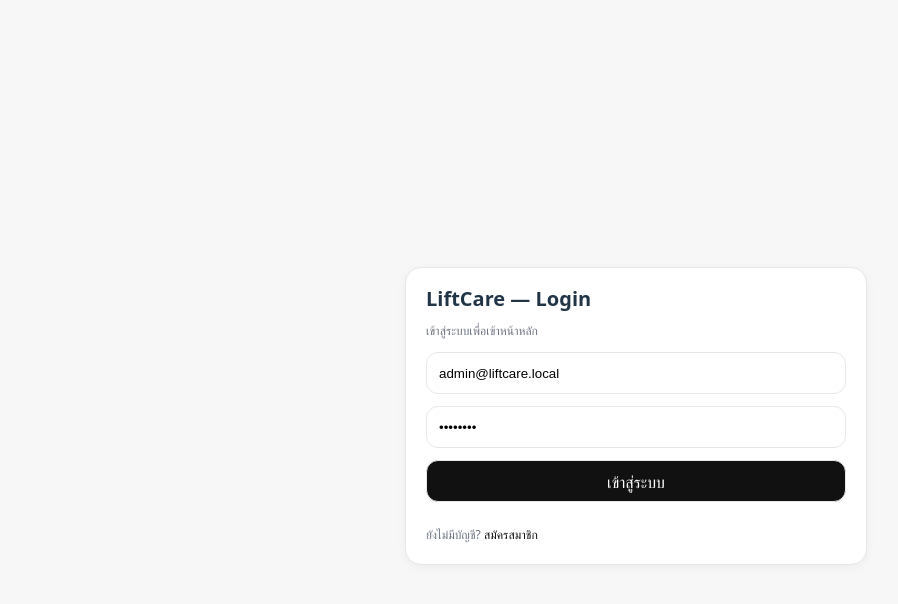
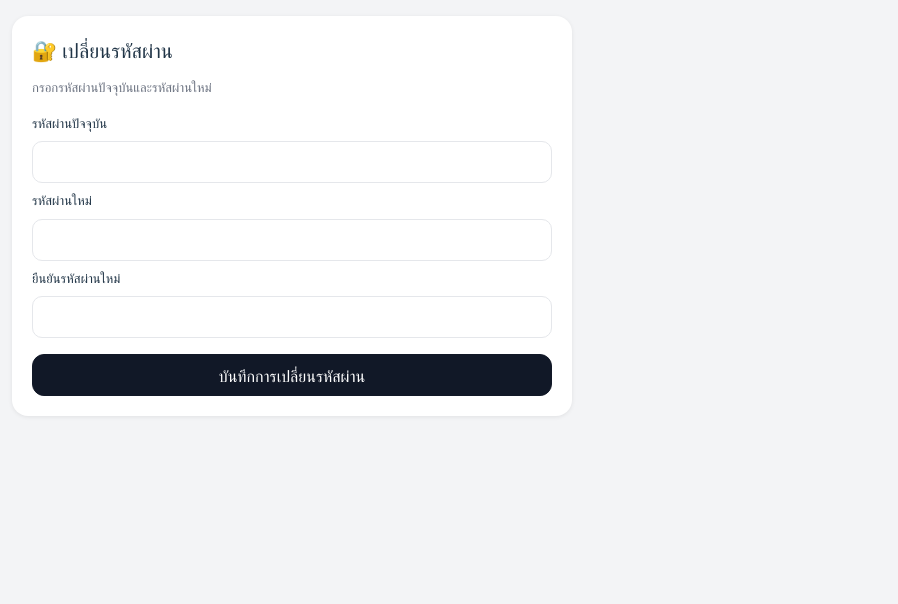
Before and after one commit to parinya935/CSI400, a React (Vite) app in the folder liftcare-frontend/: page /settings/password in a window 1280 px wide. Before the commit this address led to /login. Shown: the top 604 px of the page, without its empty margins (4-902 px from the left). Built offline with nearby package versions, Linux system fonts and the light colour scheme; no server answers.

Commit message:
dark theme

```diff
--- a/liftcare-frontend/src/App.jsx
+++ b/liftcare-frontend/src/App.jsx
@@ -2,7 +2,9 @@
 import { AuthProvider, RequireAuth } from "./auth";
 import Login from "./pages/Login.jsx";
 import Register from "./pages/register.jsx";
-import Main from "./pages/Main.jsx";
+import Main from "./pages/main.jsx";
+import AccountPage from "./pages/AccountPage.jsx";
+import ChangePasswordPage from "./pages/ChangePasswordPage.jsx";
 
 export default function App() {
   return (
@@ -20,6 +22,8 @@
             }
           />
           <Route path="*" element={<Navigate to="/" replace />} />
+          <Route path="/settings/account" element={<AccountPage />} />
+          <Route path="/settings/password" element={<ChangePasswordPage />} />
         </Routes>
       </BrowserRouter>
     </AuthProvider>
--- a/liftcare-frontend/src/components/AlertsSection.jsx
+++ b/liftcare-frontend/src/components/AlertsSection.jsx
@@ -1,7 +1,8 @@
 // src/components/AlertsSection.jsx
 export default function AlertsSection({ alerts }) {
   return (
-    <section style={styles.section}>
+    <section className="lift-card"
+    style={styles.section}>
       <h2 style={styles.sectionTitle}>แจ้งเตือนลิฟต์</h2>
       {alerts.length === 0 ? (
         <p style={styles.muted}>ยังไม่มีแจ้งเตือน</p>
--- a/liftcare-frontend/src/components/ElevatorsSection.jsx
+++ b/liftcare-frontend/src/components/ElevatorsSection.jsx
@@ -1,7 +1,8 @@
 // src/components/ElevatorsSection.jsx
 export default function ElevatorsSection({ elevators }) {
   return (
-    <section style={styles.section}>
+    <section className="lift-card"
+    style={styles.section}>
       <h2 style={styles.sectionTitle}>สถานะลิฟต์</h2>
       {elevators.length === 0 ? (
         <p style={styles.muted}>ยังไม่มีข้อมูลลิฟต์</p>
--- a/liftcare-frontend/src/components/LayoutTopbar.jsx
+++ b/liftcare-frontend/src/components/LayoutTopbar.jsx
@@ -1,5 +1,6 @@
 // src/components/LayoutTopbar.jsx
-import { useState } from "react";
+import { useState, useEffect } from "react";
+import { useNavigate } from "react-router-dom";
 
 // SVG ระฆัง
 function BellIcon({ size = 24 }) {
@@ -34,14 +35,11 @@
       strokeLinejoin="round"
       style={{ display: "block" }}
     >
-      {/* วงล้อฟันเฟืองกลาง */}
       <circle cx="12" cy="12" r="3" />
-      {/* ฟันเฟืองรอบนอก (แนว Heroicons/Feather style) */}
       <path d="M19.4 15a1.65 1.65 0 00.33 1.82l.06.06a2 2 0 01-2.83 2.83l-.06-.06a1.65 1.65 0 00-1.82-.33 1.65 1.65 0 00-1 1.51V21a2 2 0 01-4 0v-.09A1.65 1.65 0 009 19.4a1.65 1.65 0 00-1.82.33l-.06.06a2 2 0 01-2.83-2.83l.06-.06A1.65 1.65 0 004.6 15a1.65 1.65 0 00-1.51-1H3a2 2 0 010-4h.09A1.65 1.65 0 004.6 9a1.65 1.65 0 00-.33-1.82l-.06-.06a2 2 0 012.83-2.83l.06.06A1.65 1.65 0 009 4.6 1.65 1.65 0 0010.51 3.1H11a2 2 0 012 0h.09A1.65 1.65 0 0015 4.6a1.65 1.65 0 001.82-.33l.06-.06a2 2 0 012.83 2.83l-.06.06A1.65 1.65 0 0019.4 9c.33.31.6.73.6 1.2v.09c0 .47-.27.89-.6 1.71z" />
     </svg>
   );
 }
-
 
 export default function LayoutTopbar({
   user,
@@ -50,9 +48,29 @@
   notifications = [],
   onMarkRead = () => {},
 }) {
+  const nav = useNavigate();
   const [openNoti, setOpenNoti] = useState(false);
   const [openSettings, setOpenSettings] = useState(false);
   const [hover, setHover] = useState(false);
+  const [theme, setTheme] = useState("light");
+
+  // โหลดธีมจาก localStorage ตอนเริ่ม
+  useEffect(() => {
+    const saved = localStorage.getItem("theme") || "light";
+    setTheme(saved);
+    document.body.setAttribute("data-theme", saved);
+  }, []);
+
+  // เวลา theme เปลี่ยน ให้เซฟ + set ที่ body
+  useEffect(() => {
+    localStorage.setItem("theme", theme);
+    document.body.setAttribute("data-theme", theme);
+  }, [theme]);
+
+  // ฟังก์ชันสลับธีม
+  function toggleTheme() {
+    setTheme((prev) => (prev === "light" ? "dark" : "light"));
+  }
 
   const unread = notifications.filter((n) => !n.is_read).length;
 
@@ -100,7 +118,7 @@
           )}
         </div>
 
-        {/* โปรไฟล์ + ปุ่มตั้งค่า (dropdown) */}
+        {/* โปรไฟล์ + ปุ่มตั้งค่า */}
         <div style={styles.profileWrap}>
           <div style={styles.avatar}>{initial}</div>
 
@@ -113,33 +131,56 @@
             <button
               style={styles.settingsIconBtn}
               onClick={() => setOpenSettings(!openSettings)}
+              onMouseEnter={() => setHover(true)}
+              onMouseLeave={() => setHover(false)}
             >
               <SettingsIcon size={20} />
             </button>
 
             {openSettings && (
               <div style={styles.settingsDropdown}>
-      <div style={styles.menuItem}>👤 ข้อมูลบัญชี</div>
-      <div style={styles.menuItem}>🔐 เปลี่ยนรหัสผ่าน</div>
-      <div style={styles.menuItem}>🎨 ธีม / โหมดมืด</div>
-      <div style={styles.menuItem}>🔔 การแจ้งเตือน</div>
+                <div
+                  style={styles.menuItem}
+                  onClick={() => {
+                    nav("/settings/account");
+                    setOpenSettings(false);
+                  }}
+                >
+                  👤 ข้อมูลบัญชี
+                </div>
+                <div
+                  style={styles.menuItem}
+                  onClick={() => {
+                    nav("/settings/password");
+                    setOpenSettings(false);
+                  }}
+                >
+                  🔐 เปลี่ยนรหัสผ่าน
+                </div>
+                <div
+                  style={styles.menuItem}
+                  onClick={() => {
+                    toggleTheme();
+                    // ไม่ปิด dropdown จะได้เห็นสถานะเปลี่ยนทันที
+                  }}
+                >
+                  {theme === "light" ? "🌙 เปิดโหมดมืด" : "☀️ เปิดโหมดสว่าง"}
+                </div>
+
                 <hr style={styles.hr} />
-      <div style={styles.menuItemDanger} onClick={onLogout}>
+                <div
+                  style={styles.menuItemDanger}
+                  onClick={() => {
+                    setOpenSettings(false);
+                    onLogout();
+                  }}
+                >
                   🚪 ออกจากระบบ
                 </div>
               </div>
             )}
           </div>
-
         </div>
-
-        {/* ปุ่ม Logout เผื่ออยากแยกจากเมนูด้านบน */}
-        {/* ถ้าใช้ออกจากระบบใน dropdown แล้ว ไม่อยากซ้ำ ตัดปุ่มนี้ออกได้ */}
-        {/*
-        <button style={styles.logout} onClick={onLogout}>
-          ออกจากระบบ
-        </button>
-        */}
       </div>
     </header>
   );
@@ -214,7 +255,6 @@
   }),
   body: { fontSize: 12, color: "#6b7280", margin: "4px 0 0" },
 
-  // โปรไฟล์ + ตั้งค่า
   profileWrap: {
     display: "flex",
     alignItems: "center",
@@ -255,7 +295,6 @@
     overflow: "hidden",
   },
 
-  // dropdown ตั้งค่า
   settingsWrap: {
     position: "relative",
   },
@@ -263,7 +302,7 @@
     width: 32,
     height: 32,
     marginLeft: 6,
-  marginRight: 8,    // <-- เพิ่มตรงนี้
+    marginRight: 8,
     display: "flex",
     alignItems: "center",
     justifyContent: "center",
@@ -277,22 +316,11 @@
     transition: "background 0.2s ease, transform 0.1s ease",
   },
 
-
-  settingsIconBtnFocus: {
-    outline: "none",
-    boxShadow: "none",
-  },
-
-  settingsIconBtnHover: {
-    background: "#f3f4f6",
-    transform: "scale(1.05)",
-  },
-
   settingsDropdown: {
     position: "absolute",
     top: 36,
     right: 0,
-    width: 180,
+    width: 200,
     background: "#fff",
     borderRadius: 10,
     padding: "8px 0",
--- a/liftcare-frontend/src/components/SummaryCards.jsx
+++ b/liftcare-frontend/src/components/SummaryCards.jsx
@@ -1,7 +1,8 @@
 // src/components/SummaryCards.jsx
 export default function SummaryCards({ summary }) {
   return (
-    <section style={styles.section}>
+    <section className="lift-card"
+    style={styles.section}>
       <h2 style={styles.sectionTitle}>ภาพรวมระบบ</h2>
       <div style={styles.cardsRow}>
         <div style={styles.card}>
--- a/liftcare-frontend/src/components/TicketsSection.jsx
+++ b/liftcare-frontend/src/components/TicketsSection.jsx
@@ -1,7 +1,8 @@
 // src/components/TicketsSection.jsx
 export default function TicketsSection({ tickets, onOpenCreate }) {
   return (
-    <section style={styles.section}>
+    <section className="lift-card"
+    style={styles.section}>
       <div style={styles.headerRow}>
         <h2 style={styles.sectionTitle}>ใบงานซ่อมล่าสุด</h2>
         <button style={styles.primaryBtn} onClick={onOpenCreate}>
--- /dev/null
+++ b/liftcare-frontend/src/pages/AccountPage.jsx
@@ -0,0 +1,53 @@
+// src/pages/AccountPage.jsx
+import { useAuth } from "../auth";
+
+export default function AccountPage() {
+  const { user } = useAuth();
+
+  return (
+    <div style={styles.page}>
+      <div style={styles.card}>
+        <h2 style={styles.title}>👤 ข้อมูลบัญชี</h2>
+        <p style={styles.muted}>ข้อมูลผู้ใช้งานในระบบ LiftCare</p>
+
+        <div style={styles.row}>
+          <span style={styles.label}>ชื่อผู้ใช้</span>
+          <span>{user?.name || "-"}</span>
+        </div>
+
+        <div style={styles.row}>
+          <span style={styles.label}>อีเมล</span>
+          <span>{user?.email || "-"}</span>
+        </div>
+
+        <div style={styles.row}>
+          <span style={styles.label}>สิทธิ์การใช้งาน (Role)</span>
+          <span>{user?.role || "-"}</span>
+        </div>
+      </div>
+    </div>
+  );
+}
+
+const styles = {
+  page: {
+    padding: 16,
+  },
+  card: {
+    maxWidth: 520,
+    background: "#fff",
+    borderRadius: 16,
+    padding: 20,
+    boxShadow: "0 1px 4px rgba(0,0,0,.08)",
+  },
+  title: { margin: 0, fontSize: 20 },
+  muted: { margin: "4px 0 16px", color: "#6b7280", fontSize: 13 },
+  row: {
+    display: "flex",
+    justifyContent: "space-between",
+    padding: "8px 0",
+    borderBottom: "1px solid #e5e7eb",
+    fontSize: 14,
+  },
+  label: { color: "#6b7280" },
+};
--- /dev/null
+++ b/liftcare-frontend/src/pages/ChangePasswordPage.jsx
@@ -0,0 +1,91 @@
+// src/pages/ChangePasswordPage.jsx
+import { useState } from "react";
+
+export default function ChangePasswordPage() {
+  const [current, setCurrent] = useState("");
+  const [next, setNext] = useState("");
+  const [confirm, setConfirm] = useState("");
+  const [msg, setMsg] = useState("");
+
+  function onSubmit(e) {
+    e.preventDefault();
+    if (next !== confirm) {
+      setMsg("รหัสผ่านใหม่และยืนยันรหัสผ่านไม่ตรงกัน");
+      return;
+    }
+    // TODO: เรียก API เปลี่ยนรหัสผ่านจริง ๆ
+    setMsg("ตัวอย่างหน้าจอเท่านั้น ยังไม่ได้เชื่อมต่อระบบเปลี่ยนรหัสผ่าน");
+  }
+
+  return (
+    <div style={styles.page}>
+      <form style={styles.card} onSubmit={onSubmit}>
+        <h2 style={styles.title}>🔐 เปลี่ยนรหัสผ่าน</h2>
+        <p style={styles.muted}>กรอกรหัสผ่านปัจจุบันและรหัสผ่านใหม่</p>
+
+        <label style={styles.label}>รหัสผ่านปัจจุบัน</label>
+        <input
+          type="password"
+          style={styles.input}
+          value={current}
+          onChange={(e) => setCurrent(e.target.value)}
+        />
+
+        <label style={styles.label}>รหัสผ่านใหม่</label>
+        <input
+          type="password"
+          style={styles.input}
+          value={next}
+          onChange={(e) => setNext(e.target.value)}
+        />
+
+        <label style={styles.label}>ยืนยันรหัสผ่านใหม่</label>
+        <input
+          type="password"
+          style={styles.input}
+          value={confirm}
+          onChange={(e) => setConfirm(e.target.value)}
+        />
+
+        <button type="submit" style={styles.btn}>
+          บันทึกการเปลี่ยนรหัสผ่าน
+        </button>
+
+        {msg && <p style={styles.msg}>{msg}</p>}
+      </form>
+    </div>
+  );
+}
+
+const styles = {
+  page: { padding: 16 },
+  card: {
+    maxWidth: 520,
+    background: "#fff",
+    borderRadius: 16,
+    padding: 20,
+    boxShadow: "0 1px 4px rgba(0,0,0,.08)",
+    display: "grid",
+    gap: 8,
+  },
+  title: { margin: 0, fontSize: 20 },
+  muted: { margin: "4px 0 8px", color: "#6b7280", fontSize: 13 },
+  label: { fontSize: 13 },
+  input: {
+    height: 40,
+    borderRadius: 10,
+    border: "1px solid #e5e7eb",
+    padding: "0 10px",
+  },
+  btn: {
+    marginTop: 8,
+    height: 42,
+    borderRadius: 12,
+    border: "1px solid #111827",
+    background: "#111827",
+    color: "#fff",
+    fontWeight: 600,
+    cursor: "pointer",
+  },
+  msg: { fontSize: 13, color: "#6b7280", margin: "4px 0 0" },
+};
```
Also changed, not shown: liftcare-frontend/src/index.css (+39 -0 lines). Lines whose indentation alone changed are shown as unchanged.
